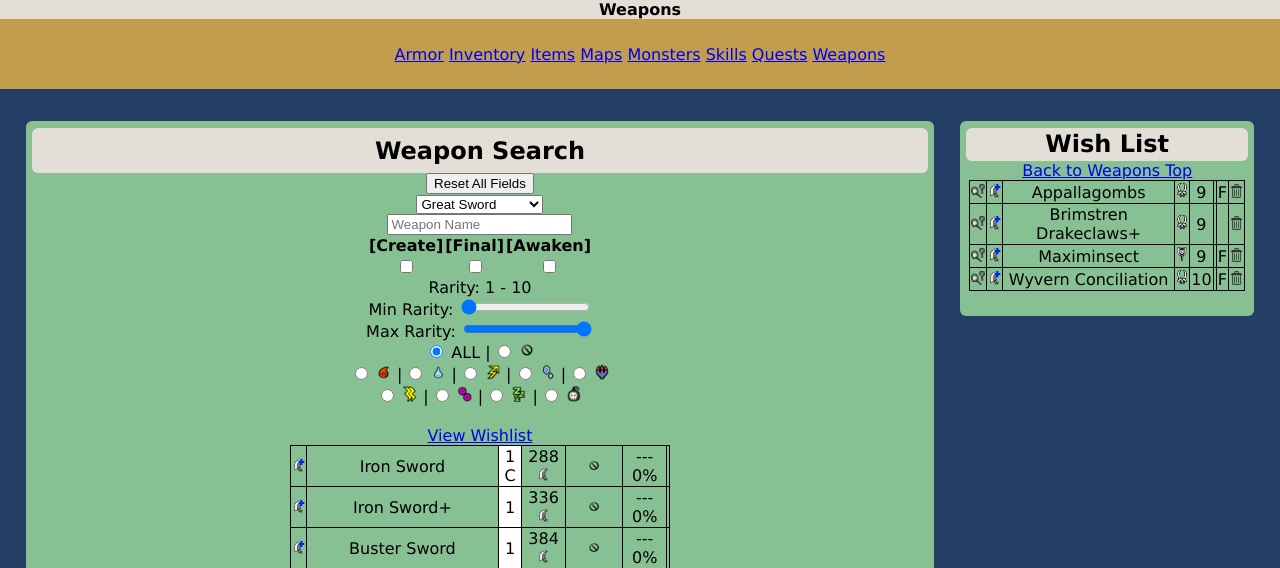
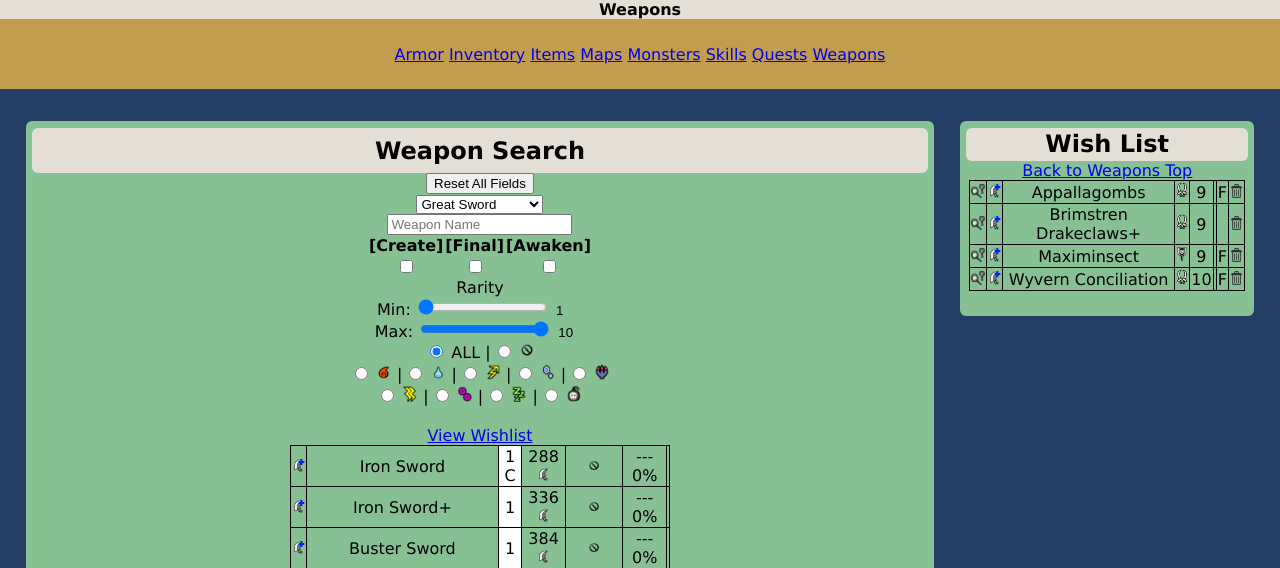
Before and after one commit to modle/Map-Taken-Back, a PHP site: page / in a window 1280 px wide. Shown: the top 568 px of the page. Run offline with PHP 8.4, Linux system fonts and the light colour scheme; data comes from the database, SQL or seed files in the repository; some libraries are stand-ins or nearby versions.

Commit message:
Slider submit on change bug fix
Sliders now submit on change
Rarity levels indicated in transparent text boxes to the right of the
sliders

```diff
--- a/assets/modules/weapons/hidden_inputs.php
+++ b/assets/modules/weapons/hidden_inputs.php
@@ -1,5 +1,8 @@
 <input type='hidden' name='indexPostCheck'>
-<input type='submit' value='Search' name='SearchButton' id='defaultActionButton' style='display:none;' /> <!--button for enter listener-->
+
+<!--button for enter listener-->
+<input type='submit' value='Search' name='SearchButton' id='defaultActionButton' style='display:none;' />
+
 <input type='hidden' value='1' name='weaponType'>
 <input type='hidden' value='0' name='createShow'>
 <input type='hidden' value='0' name='finalShow'>
--- a/assets/modules/weapons/inputs.php
+++ b/assets/modules/weapons/inputs.php
@@ -17,14 +17,16 @@
 </table>
 
 <!--//rarity sliders-->
-Rarity: <?php echo($minRaritySelect . ' - ' . $maxRaritySelect); ?>
+Rarity
 <br>
-Min Rarity:
+Min:
     <input type='range' min=1 max=10 value='<?php echo($minRaritySelect) ?>' step=1.0 id='minRange' name='minRaritySelect' onchange='updateRarityMin(this.value, maxRaritySelect.value)' class='range' >
+    <input type='text' id='rarityMin' readonly size=1 value='<?php echo($minRaritySelect) ?>' style='background-color: rgba(0,0,0,0); border: none;'>
 
 <br>
-Max Rarity:
+Max:
     <input type='range' min=1 max=10 value='<?php echo($maxRaritySelect) ?>' step=1.0 id='maxRange' name='maxRaritySelect' onchange='updateRarityMax(minRaritySelect.value, this.value)' class='range' >
+    <input type='text' id='rarityMax' readonly size=1 value='<?php echo($maxRaritySelect) ?>' style='background-color: rgba(0,0,0,0); border: none;'>
 <br>
 
 <!--//Element Radios-->
--- a/assets/modules/weapons/upgrade_path.php
+++ b/assets/modules/weapons/upgrade_path.php
@@ -43,7 +43,9 @@
                 //weapons in path
                 echo '<tr>'
                 ."<td class=navTdTh><input type='image' name='searchClick' onclick = 'this.form.submit()' class='icon' src=assets/resources/ui/search.png value='$row2[weaponId],$row2[weaponTypeId]'>"
+
                 ."<td class=navTdTh><input type='image' name='materialsClick' onclick = 'this.form.submit()' class='icon' src=assets/resources/ui/materials.png value='$row2[weaponId]'>"
+
                 .'<td class=navTdTh><input type="submit" name="weaponPath"  value="'.$hierarchy[$i].'" class="button" >'
                 .'<td class=navTdTh>'.$row2['rare']
                 ."<td class=navTdTh><input type='image' name='own$row2[weaponId]' onclick='this.form.submit()' class='icon' src=assets/resources/ui/armory.png value='1'>"
--- a/assets/scripts/mh4u_jsFunctions.js
+++ b/assets/scripts/mh4u_jsFunctions.js
@@ -1,27 +1,23 @@
 function updateRarityMin(minVal, maxVal) {
 
     if (parseInt(minVal)<=parseInt(maxVal)) {
-        document.getElementById('rarity').value="Rarity: ".concat(minVal).concat(" - ").concat(maxVal);
+        document.getElementById('rarityMin').value=minVal;
+        document.getElementById('minRange').value=minVal;
     } else {
+        document.getElementById('rarityMin').value=maxVal;
         document.getElementById('minRange').value=maxVal;
-        document.getElementById('rarity').value="Rarity: ".concat(maxVal).concat(" - ").concat(maxVal);
     }
-
-    return document.getElementById('minRange').submit();
+    document.getElementById('defaultActionButton').click();
 }
 
 function updateRarityMax(minVal, maxVal) {
 
-    if (parseInt(minVal)<=parseInt(maxVal)) {
-        document.getElementById('rarity').value="Rarity: ".concat(minVal).concat(" - ").concat(maxVal);
+    if (parseInt(maxVal)>=parseInt(minVal)) {
+        document.getElementById('maxRange').value=maxVal;
+        document.getElementById('rarityMax').value=maxVal;
     } else {
         document.getElementById('maxRange').value=minVal;
-        document.getElementById('rarity').value="Rarity: ".concat(minVal).concat(" - ").concat(minVal);
+        document.getElementById('rarityMax').value=minVal;
     }
-
-    return document.getElementById('maxRange').submit();
+    document.getElementById('defaultActionButton').click();
 }
-
-//function popUp(URL) {
-//    eval("window.open(URL, 'Path', 'toolbar=0,scrollbars=0,location=0,statusbar=0,menubar=0,resizable=0,width=250,height=800,left = 283,top = -16');");
-//    }
--- a/index.php
+++ b/index.php
@@ -13,7 +13,7 @@
     <div id='navigation'>
         <?php require_once('assets/modules/general/nav.html'); ?>
     </div>
-    <form method=POST name="form">
+    <form method=POST name="form" id="form">
         <?php
             require_once('assets/modules/general/db_connect.php');
             require_once('assets/modules/weapons/hidden_inputs.php');
```
